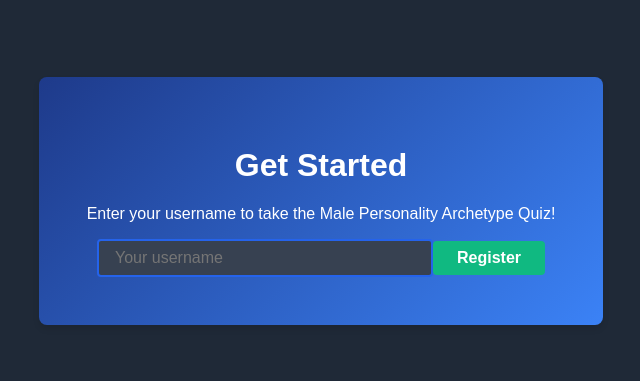
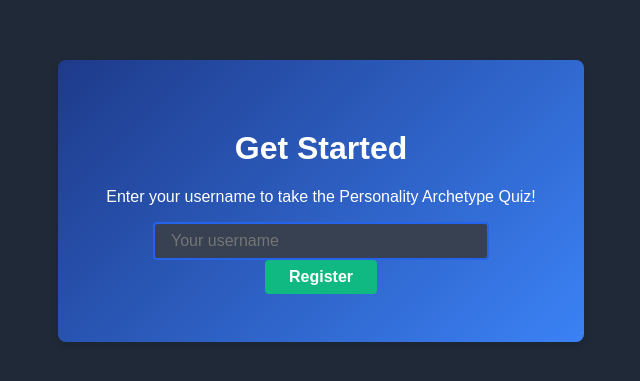
Before and after one commit to dhope1/Archetypes, a React (Create React App) app in the folder archetype-quiz/: page / in a window 1280 px wide. Shown: the part 199-580 px from the top of the page, without its empty margins (319-959 px from the left). Built offline with nearby package versions, Linux system fonts and the light colour scheme.

Commit message:
small typo fixed

```diff
--- a/archetype-quiz/src/components/Register.js
+++ b/archetype-quiz/src/components/Register.js
@@ -13,7 +13,7 @@ function Register({ onRegister }) {
   return (
     <div className="card landing-page">
       <h1 className="text-4xl font-bold mb-4">Get Started</h1>
-      <p className="text-lg mb-6">Enter your username to take the Male Personality Archetype Quiz!</p>
+      <p className="text-lg mb-6">Enter your username to take the Personality Archetype Quiz!</p>
       <form onSubmit={handleSubmit} className="flex flex-col items-center">
         <input
           type="text"
--- a/archetype-quiz/src/components/Results.js
+++ b/archetype-quiz/src/components/Results.js
@@ -13,7 +13,7 @@ function Results({ scores, onRetake }) {
   const handleShare = () => {
     const topArchetype = percentages[0].archetype;
     const topPercentage = percentages[0].percentage;
-    const shareText = `I'm ${topPercentage}% ${topArchetype}! Take the Male Personality Archetype Quiz to find yours: https://archetypes1.netlify.app/ `;
+    const shareText = `I'm ${topPercentage}% ${topArchetype}! Take the Personality Archetype Quiz to find yours: https://archetypes1.netlify.app/ `;
     navigator.clipboard.writeText(shareText).then(() => {
       alert('Results copied to clipboard! Paste it on X or share with friends.');
     });
```
